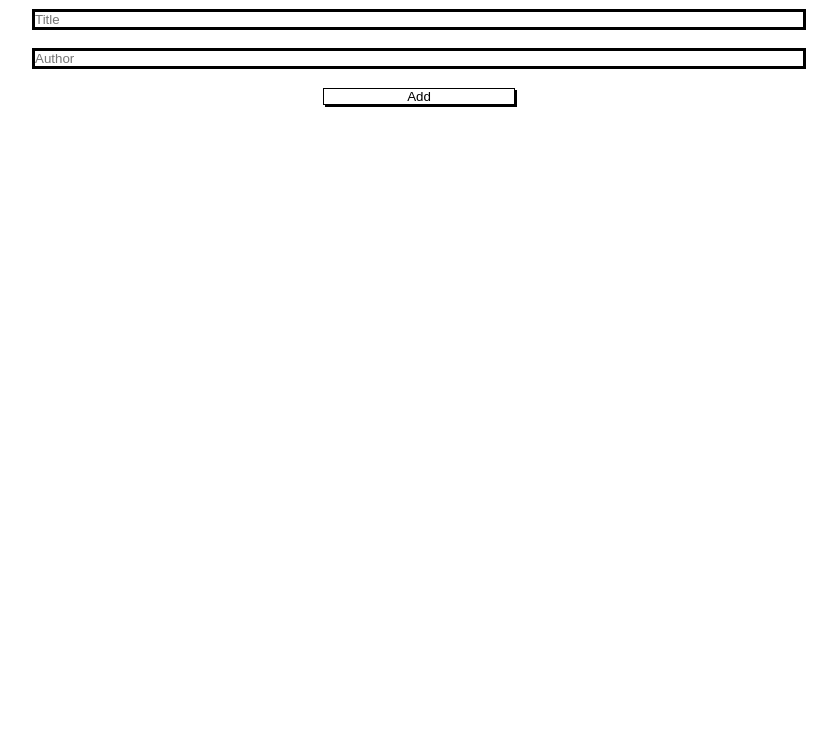
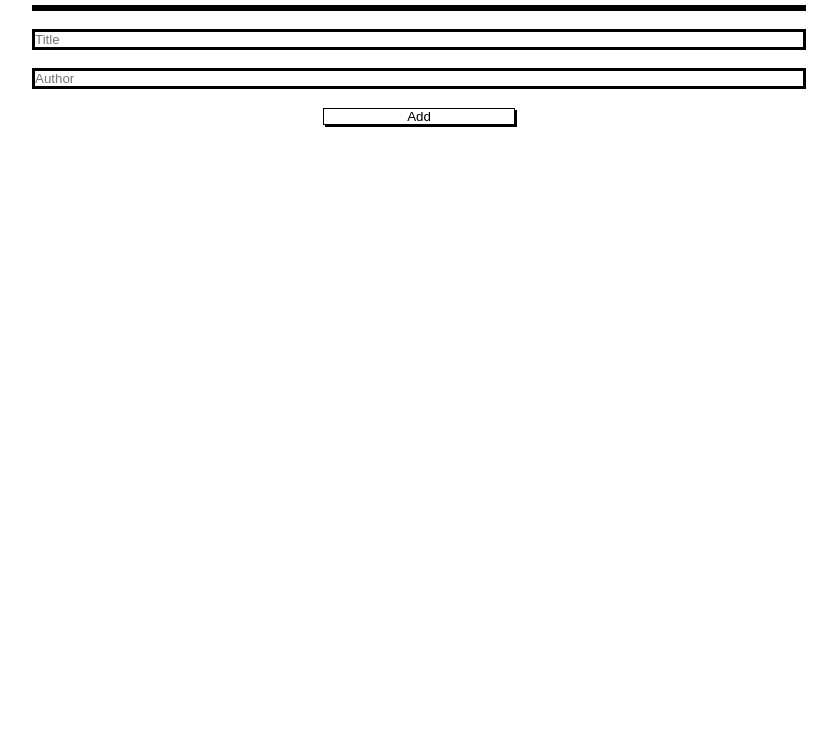
Before and after one commit to OmarMWarraich/awesome-books, a website: page index.html in a window 1280 px wide. Shown: the part 52-800 px from the top of the page, without its empty margins (221-1058 px from the left). Drawn offline with Linux system fonts and the light colour scheme.

Commit message:
style: Apply css on booklist

```diff
--- a/index.css
+++ b/index.css
@@ -1,7 +1,6 @@
 * {
   margin: 0;
   padding: 0;
-  width: 100vw;
   font-family: sans-serif;
 }
 
@@ -10,13 +9,20 @@ header {
   text-align: center;
 }
 
+h1 {
+  margin-bottom: 20px;
+}
+
 .book-input {
   width: 100%;
   margin: 0 auto;
   text-align: center;
 }
 
-.title, .author {
+.title,
+.author,
+.book-display {
+  margin: 0 auto;
   width: 60%;
   border: 3px solid #000;
 }
@@ -45,7 +51,6 @@ header {
 }
 
 .book .remove {
-  width: 15%;
   background-color: #fff;
   border: 1px solid #000;
   box-shadow: #000 2px 2px;
@@ -55,11 +60,3 @@ header {
   background-color: #d3d3d3;
   color: #000;
 }
-
-#book-list {
-  display: flex;
-  flex-direction: column;
-  border: 3px solid #000;
-  width: 60%;
-  margin: 0 auto;
-}
```
Also changed, not shown: index.js (+4 -9 lines).
